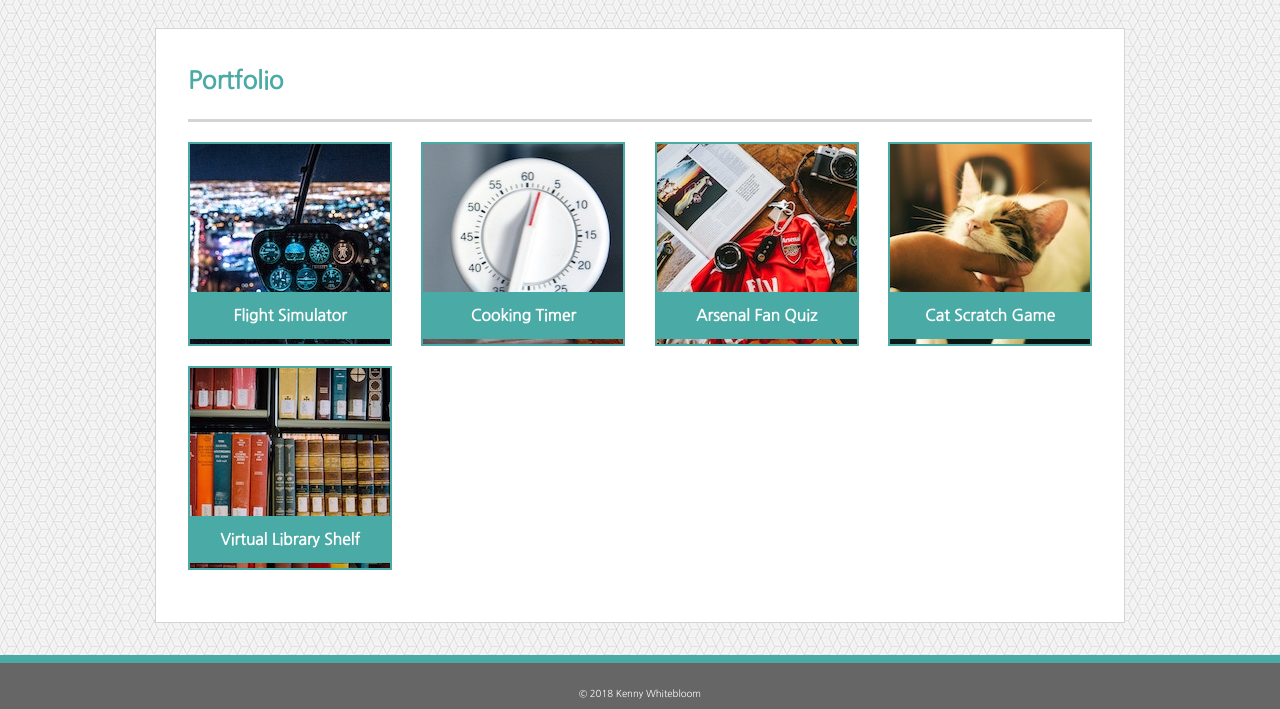
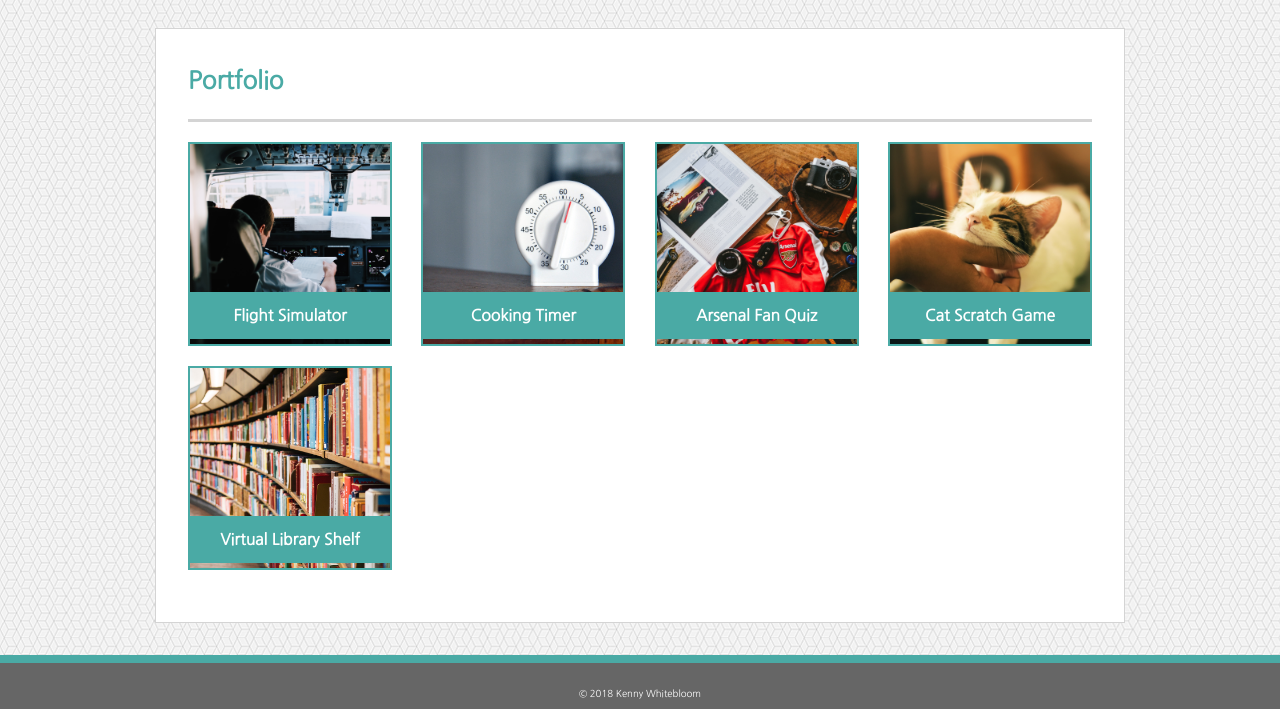
Before and after one commit to calemonte/responsive-portfolio, a plain HTML site: page portfolio.html in a window 1280 px wide. Shown: the part 95-804 px from the top of the page. Drawn offline with Linux system fonts and the light colour scheme.

Commit message:
Upload resized images for improved responsiveness

```diff
--- a/portfolio.html
+++ b/portfolio.html
@@ -50,35 +50,35 @@
 
                     <!-- Container for each item to overlay text on the image thumbnails -->
                     <div class="portfolio-item-container">
-                        <img src="assets/images/flight.jpg" alt="Pilot's eye view from the cockpit of a helicopter at night. Photo courtesy James Kresser on Unsplash." class="portfolio-item">
+                        <img src="assets/images/flight1.jpg" alt="Photograph of a pilot in a cockpit checking charts pre-flight." class="portfolio-item">
                             <div class="portfolio-item-text">
                                 <h2>Flight Simulator</h2>
                             </div>
                     </div>
 
                     <div class="portfolio-item-container">
-                        <img src="assets/images/cooking-timer.jpg" alt="White plastic kitchen timer. Photo courtesy Marcelo Leal on Unsplash." class="portfolio-item">
+                        <img src="assets/images/timer1.jpg" alt="White plastic kitchen timer." class="portfolio-item">
                             <div class="portfolio-item-text">
                                 <h2>Cooking Timer</h2>
                             </div>
                     </div>
 
                     <div class="portfolio-item-container">
-                        <img src="assets/images/arsenal.jpg" alt="Arsenal football club jersey strewn on a desk covered in magazines, headphones, and a camera. Photo courtesy Michael Mroczek on Unsplash." class="portfolio-item">
+                        <img src="assets/images/arsenal1.jpg" alt="Arsenal football club jersey strewn on a desk covered in magazines, headphones, and a camera." class="portfolio-item">
                             <div class="portfolio-item-text">
                                 <h2>Arsenal Fan Quiz</h2>
                             </div>
                     </div>
 
                     <div class="portfolio-item-container">
-                        <img src="assets/images/cat-scratch.jpg" alt="Cat being scratched under the chin. Photo courtesy of Yerlin Matu on Unsplash." class="portfolio-item">
+                        <img src="assets/images/cat-scratch1.jpg" alt="Cat being scratched under the chin." class="portfolio-item">
                             <div class="portfolio-item-text">
                                 <h2>Cat Scratch Game</h2>
                             </div>
                     </div>
 
                     <div class="portfolio-item-container">
-                        <img src="assets/images/library-shelf.jpg" alt="Library shelf filled with books. Photo courtesy of Jonathan Simcoe on Unsplash." class="portfolio-item">
+                        <img src="assets/images/library.jpg" alt="Library shelf filled with books." class="portfolio-item">
                             <div class="portfolio-item-text">
                                 <h2>Virtual Library Shelf</h2>
                             </div>
```
Also changed, not shown: assets/images/arsenal1.jpg (added), assets/images/cat-scratch1.jpg (added), assets/images/flight1.jpg (added), assets/images/library.jpg (added), assets/images/timer1.jpg (added).
